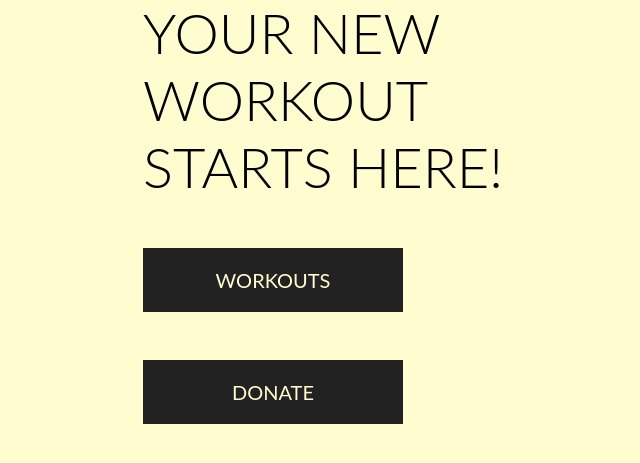
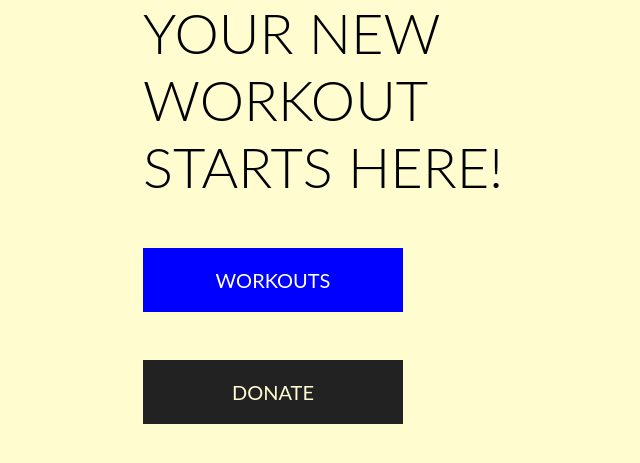
Before and after one commit to tadhgnolan/workout-generator, a Django app: page / in a window 1280 px wide, with the pointer over the restyled element. Shown: the part 238-701 px from the top of the page, without its empty margins (0-640 px from the left). Run offline with Django 3.2, Linux system fonts and the light colour scheme; some libraries are stand-ins or nearby versions.

Commit message:
Update workout button styling

```diff
--- a/static/css/base.css
+++ b/static/css/base.css
@@ -46,6 +46,12 @@ main {
 .workouts-button:hover,
 .workouts-button:active,
 .workouts-button:focus,
+.btn-black:hover,
+.btn-black:active,
+.btn-black:focus {
+    background: #0000FF;
+    color: white;
+}
 
 .donate-button {
     background: #222222;
```
